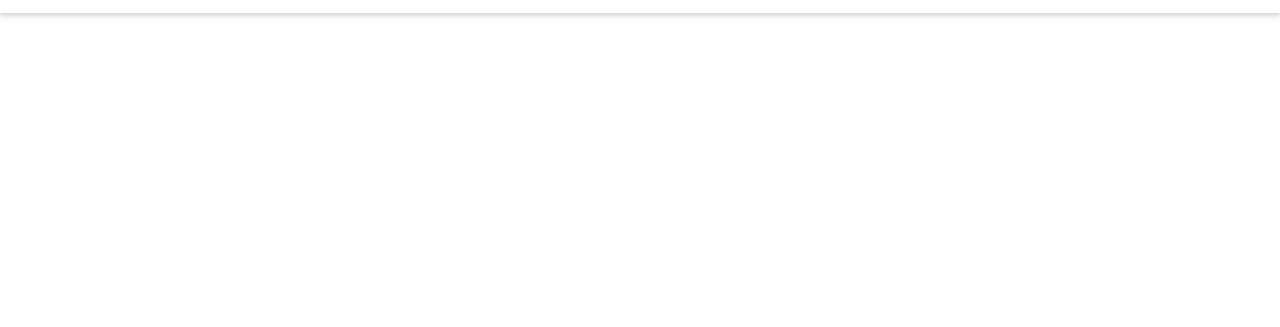
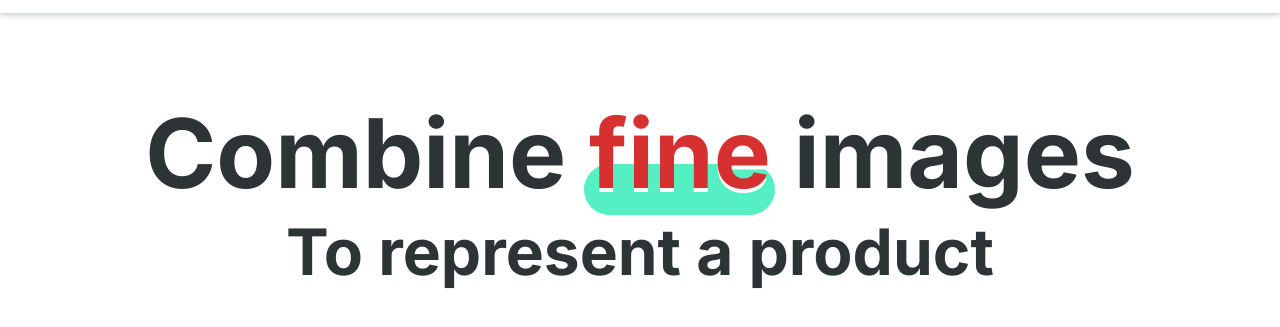
Before and after one commit to Yrysbek-Joroev/grit-landing, a plain HTML site: page index.html in a window 1280 px wide. Shown: the part 83-410 px from the top of the page. Drawn offline with Linux system fonts and the light colour scheme.

Commit message:
Добавить название intro

```diff
--- a/index.html
+++ b/index.html
@@ -8,6 +8,7 @@
         <title>Grid</title>
     </head>
     <body>
+        <div class="header-wrapper">
             <header class="header">
                 <div class="center header__content">
                     <div class="logo">
@@ -26,5 +27,19 @@
                     <button class="btn header__btn">Sign in</button>
                 </div>
             </header>
+        </div>
+        <main>
+            <section class="intro">
+                <div class="center">
+                    <h2 class="intro__title">
+                        <strong>Combine <span class="accent-text"><span>fine</span></span> images</strong> <br>
+                        To represent a product
+                    </h2>
+                    <div class="grid">
+
+                    </div>
+                </div>
+            </section>
+        </main>
     </body>
 </html>
--- a/style.css
+++ b/style.css
@@ -24,6 +24,10 @@ button {
     background: none;
     margin: 0;
     padding: 0;
+}
+
+.header-wrapper {
+    height: 96px;
 }
 
 :root {
@@ -91,3 +95,44 @@ button {
     font-size: 18px;
     font-weight: bold;
 }
+
+.intro {
+    padding-top: 80px;
+}
+
+.intro__title {
+    text-align: center;
+    font-weight: 900px;
+    font-size: 64px;
+}
+
+.intro__title strong {
+    font-size: 96px;
+    font-weight: 800px;
+    line-height: 120px;
+    vertical-align: top;
+}
+
+.accent-text {
+    color: #D63031;
+    text-decoration: none;
+    text-shadow: 0 4px 0 white;
+    position: relative;
+}
+
+.accent-text span {
+    z-index: 2;
+    position: relative;
+}
+
+.accent-text::before {
+    content:"";
+    display: inline-block;
+    width: 191px;
+    height: 51px;
+    border-radius: 26px;
+    background: var(--accent2);
+    position: absolute;
+    bottom: -4px;
+    left: -5px;
+}
```
Lines whose indentation alone changed are shown as unchanged.
